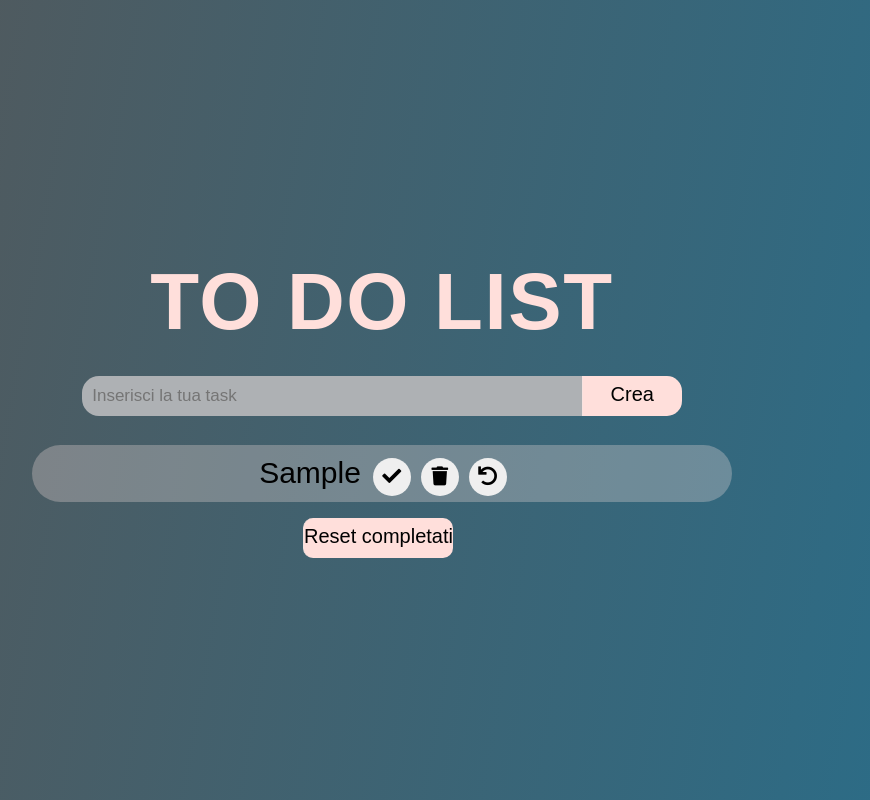
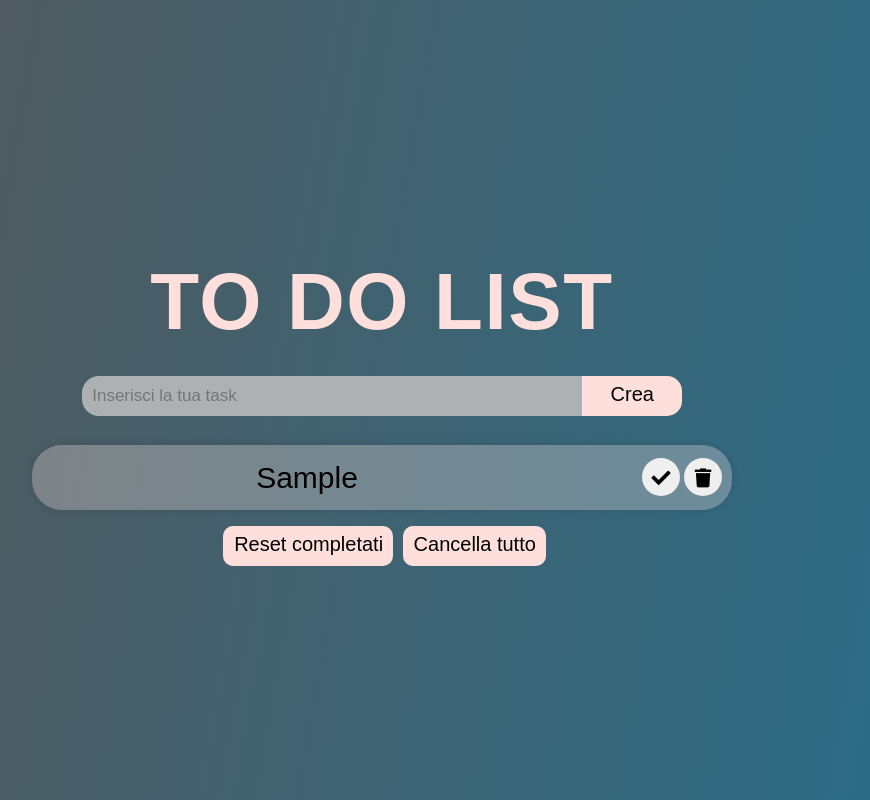
Before and after one commit to Luigi9665/U1-W3-D3-TODOLIST, a plain HTML site: page index.html in a window 1280 px wide. Both pictures are taken after typing "Sample" into the empty fields and a click on the button "Crea". Shown: the whole page, without its empty margins (258-1128 px from the left). Drawn offline with nearby package versions, Linux system fonts and the light colour scheme.

Commit message:
aggiunta dei tasti reset all e remove all. stile e strutura html completato. codice ottimizzato

```diff
--- a/assets/css/style.css
+++ b/assets/css/style.css
@@ -61,29 +61,73 @@ form button {
 }
 
 #container-list {
-  align-items: center;
+  /* align-items: center; */
   max-width: 100%;
 }
 
 li {
-  display: inline-block;
-  padding: 7px;
+  /* display: inline-block; */
+  display: block;
+  padding: 0px 7px;
   font-size: 30px;
   border-radius: 30px;
+  /* max-width: 85%; */
+  text-align: left;
+  /*aggiunto ora*/
+  overflow: hidden; /* per contenere i float */
+  position: relative;
+  /*dopo aver eliminato il div nel ul*/
+  width: 700px;
+  margin: 1rem auto;
+  background: rgba(247, 226, 223, 0.29);
+  color: black;
+  box-shadow: 0 0 8px rgba(0, 0, 0, 0.1);
+}
+
+.text {
+  display: block;
+  margin-right: 5em; /* spazio per i bottoni */
+  word-wrap: break-word;
+  /*dopo aver eliminato il div nel ul*/
+  padding-block: 10px;
+  text-align: center;
+  line-height: 1.5em; /* simile all’altezza del li */
+}
+
+.span-buttons {
+  position: absolute;
+  right: 10px;
+  top: 50%;
+  transform: translateY(-50%);
+  white-space: nowrap;
 }
 
 .check,
-.trash,
-.return {
+.trash {
   font-size: 19px;
   cursor: pointer;
   width: 2em;
   height: 2em;
   border-radius: 80%;
-  margin: 0 5px;
+  margin-left: 4px;
+  /**/
+  text-align: center;
+  line-height: 2.2em;
+}
+/*dopo aver eliminato il div nel ul*/
+.check:hover {
+  background: linear-gradient(100deg, #4caf50, #2e7d32);
+  color: white;
+  transform: scale(1.1);
 }
 
-.div-lista {
+.trash:hover {
+  background: linear-gradient(100deg, #e53935, #b71c1c);
+  color: white;
+  transform: scale(1.1);
+}
+
+/* .div-lista {
   width: 700px;
   margin: 1rem;
   margin-inline: auto;
@@ -92,20 +136,39 @@ li {
   font-size: 19px;
   padding: 0.25em 0.5em;
   border-radius: 30px;
-}
+} */
 
 .completato {
   text-decoration: line-through;
   opacity: 0.6;
 }
+.return {
+  text-decoration: none;
+  opacity: 1;
+}
 
 #reset-bottom button {
-  padding: 7px 0px 10px;
+  padding: 7px 10px 10px;
   font-size: 20px;
   border: 15px;
   border-radius: 10px;
   min-width: 100px;
   background-color: #ffdfdb;
-  margin-left: -8px;
+  margin-left: 5px;
   border-left: solid 1px rgb(247, 226, 223);
 }
+
+.reset-check:hover {
+  transform: scale(1.08); /* leggero ingrandimento */
+  box-shadow: 0 4px 10px rgba(0, 0, 0, 0.2);
+  background: linear-gradient(100deg, #4caf50, #2e7d32);
+  color: white;
+  border: 5px solid #000000;
+}
+.remove-all:hover {
+  transform: scale(1.08); /* leggero ingrandimento */
+  box-shadow: 0 4px 10px rgba(0, 0, 0, 0.2);
+  background: linear-gradient(100deg, #e53935, #b71c1c);
+  color: white;
+  border: 5px solid #000000;
+}
--- a/assets/js/script.js
+++ b/assets/js/script.js
@@ -3,79 +3,117 @@ const textInput = document.querySelector("input");
 // const button = document.querySelector("button");
 const insertLi = document.querySelector("ul");
 
+// form.addEventListener("submit", function (e) {
+//   // PER PRIMISSIMA COSA (SEMPRE) dovremo fermare il comportamento di default del form (il refresh) in questo modo:
+//   e.preventDefault();
+//   // dobbiamo crearci un div che conterrà la lista
+//   const newDiv = document.createElement("div");
+//   //assegnarci una classe per lo stile
+//   newDiv.classList.add("div-lista");
+//   // dobbiamo prenderci il dato dell'input
+//   //   textInput.value = textInput.value.trim();
+//   if (textInput.value.trim() === "") {
+//     //messaggio di errore in caso di stringa vuota
+//     alert("ATTENZIONE! Non hai inserito alcun testo!");
+//   } else {
+//     //comandi per la creazione di una nuova lista da inserire in un div
+//     const newList = document.createElement("li");
+//     newList.classList.add("lista");
+//     const spanText = document.createElement("span");
+//     spanText.classList.add("text");
+//     spanText.innerText = textInput.value.trim();
+//     newList.appendChild(spanText);
+//     //creazione icona del check
+//     const selezione = document.createElement("button");
+//     selezione.innerHTML = "<i class='fas fa-check'></i>";
+//     selezione.classList.add("check");
+//     // creazione icona del cestino
+//     const eliminare = document.createElement("button");
+//     eliminare.innerHTML = "<i class='fas fa-trash'></i>";
+//     eliminare.classList.add("trash");
+//     // append.child dei button con icone
+//     const spanButtons = document.createElement("span");
+//     spanButtons.classList.add("span-buttons");
+//     spanButtons.appendChild(selezione);
+//     spanButtons.appendChild(eliminare);
+//     newList.appendChild(spanButtons);
+//     newDiv.appendChild(newList);
+
+//     insertLi.appendChild(newDiv);
+
+//     // pulire l'input
+//     textInput.value = "";
+//   }
+// });
+
 form.addEventListener("submit", function (e) {
-  // PER PRIMISSIMA COSA (SEMPRE) dovremo fermare il comportamento di default del form (il refresh) in questo modo:
   e.preventDefault();
-  // dobbiamo crearci un div che conterrà la lista
-  const newDiv = document.createElement("div");
-  //assegnarci una classe per lo stile
-  newDiv.classList.add("div-lista");
-  // dobbiamo prenderci il dato dell'input
-  if (textInput.value === "") {
-    //messaggio di errore in caso di stringa vuota
+
+  if (textInput.value.trim() === "") {
     alert("ATTENZIONE! Non hai inserito alcun testo!");
   } else {
-    //comandi per la creazione di una nuova lista da inserire in un div
     const newList = document.createElement("li");
-    newList.innerText = textInput.value;
     newList.classList.add("lista");
-    newDiv.appendChild(newList);
-    //creazione icona del check
+
+    const spanText = document.createElement("span");
+    spanText.classList.add("text");
+    spanText.innerText = textInput.value.trim();
+    newList.appendChild(spanText);
+
     const selezione = document.createElement("button");
     selezione.innerHTML = "<i class='fas fa-check'></i>";
     selezione.classList.add("check");
-    newDiv.appendChild(selezione);
-    // creazione icona del cestino
+
     const eliminare = document.createElement("button");
     eliminare.innerHTML = "<i class='fas fa-trash'></i>";
     eliminare.classList.add("trash");
-    newDiv.appendChild(eliminare);
-    //creazioen del ripristino
-    const ripristino = document.createElement("button");
-    ripristino.innerHTML = "<i class='fa fa-undo'></i>";
-    ripristino.classList.add("return");
-    newDiv.appendChild(ripristino);
 
-    insertLi.appendChild(newDiv);
+    const spanButtons = document.createElement("span");
+    spanButtons.classList.add("span-buttons");
+    spanButtons.appendChild(selezione);
+    spanButtons.appendChild(eliminare);
 
-    // pulire l'input
+    newList.appendChild(spanButtons);
+
+    insertLi.appendChild(newList);
+
     textInput.value = "";
   }
-
-  //seconda manipolazione direttamente con i button
-  //   const button = insertLi.querySelector("button");
-  //   button.addEventListener("click", function (e) {
-  //     console.log(e.target.classList);
-  //   });
-  // non puoi manipolare i button ancor prima della creazione
 });
 
 // manipolazione per il check e la rimozione
 insertLi.addEventListener("click", function (e) {
   // risalgo al button
   const button = e.target.closest("button");
+  // esci dalla funzione se non hai cliccato su un bottone
+  if (!button) return;
   // if per capire se il button selezione è check
+  const liCheck = button.closest("li");
   if (button.classList.contains("check")) {
-    const divLi = button.closest(".div-lista");
-    const liCheck = divLi.querySelector("li");
-    liCheck.classList.add("completato");
+    // const divLi = button.closest(".div-lista");
+    liCheck.classList.toggle("completato");
     // else if per capire se è trash
   } else if (button.classList.contains("trash")) {
-    const divLi = button.closest(".div-lista");
-    divLi.remove();
-  } else if (button.classList.contains("return")) {
-    const divLi = button.closest(".div-lista");
-    const liCheck = divLi.querySelector("li");
-    liCheck.classList.toggle("completato");
+    // const divLi = button.closest(".div-lista");
+    liCheck.remove();
   }
 });
 
-// const divReset = document.getElementById("container-list");
-// divReset.addEventListener("click", function (e) {
-//   const button = e.target.closest("button");
-//   if (button.classList.contains("reset")) {
-//     const divLi = divReset.querySelector(".div.lista");
-//     const licheck = divLi.querySelector("li");
-//     licheck.style.textDecoration = "none";
-//   }
-// });
+// reset-bottom
+const containerList = document.getElementById("container-list");
+
+containerList.addEventListener("click", (e) => {
+  const button = e.target.closest("button");
+  if (!button) return;
+  if (button.classList.contains("reset-check")) {
+    const allLi = containerList.querySelectorAll("li");
+    allLi.forEach((element) => element.classList.remove("completato"));
+  } else if (button.classList.contains("remove-all")) {
+    const allLi = containerList.querySelectorAll("li");
+    allLi.forEach((element) => element.remove());
+  }
+});
+
+new Sortable(document.getElementById("todo-list"), {
+  animation: 150,
+});
--- a/index.html
+++ b/index.html
@@ -25,11 +25,13 @@
       </form>
     </div>
     <div id="container-list">
-      <ul class="todo-list"></ul>
-      <div id="reset-bottom" class="reset-check">
-        <button type="reset">Reset completati</button>
+      <ul id="todo-list" class="todo-list"></ul>
+      <div id="reset-bottom" class="div-check">
+        <button type="reset" class="reset-check">Reset completati</button>
+        <button type="reset" class="remove-all">Cancella tutto</button>
       </div>
     </div>
+    <script src="https://cdn.jsdelivr.net/npm/sortablejs@1.15.0/Sortable.min.js"></script>
     <script src="./assets/js/script.js"></script>
   </body>
 </html>
```
